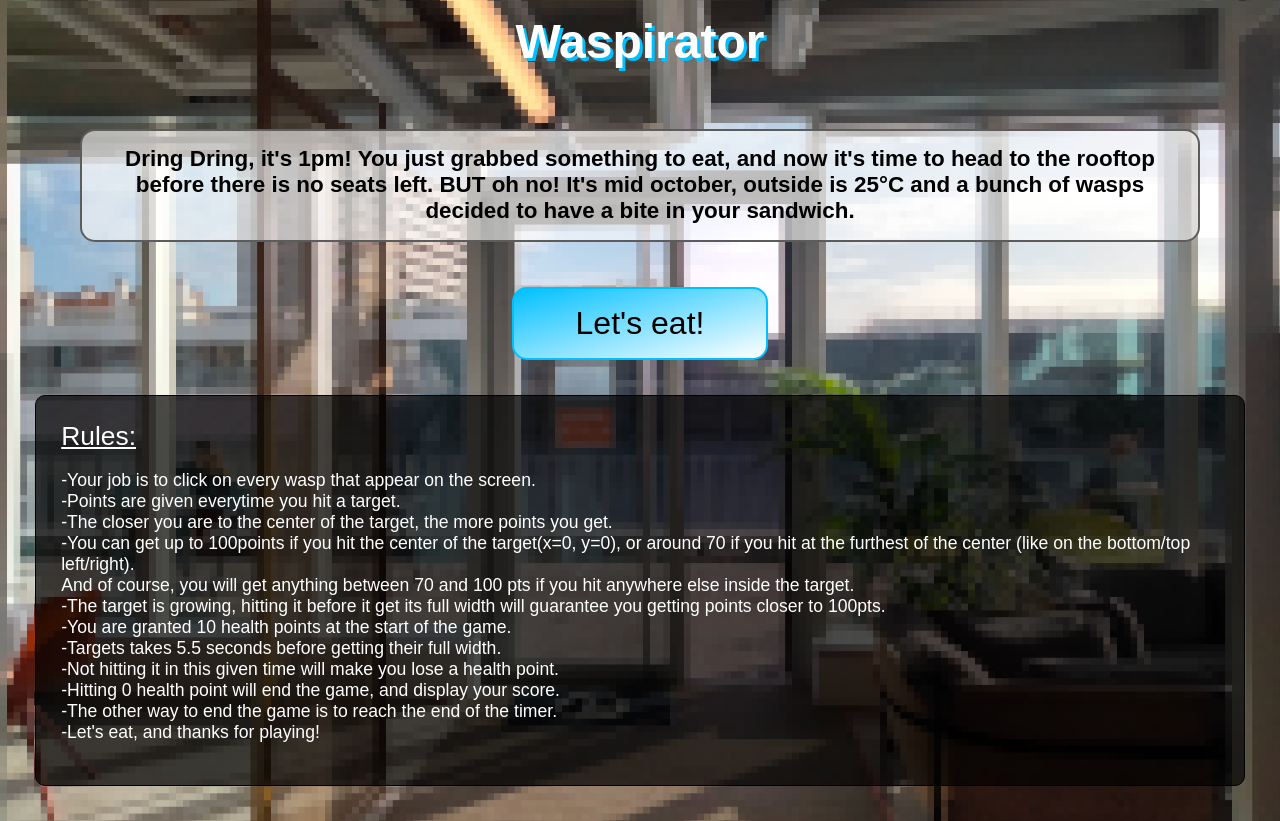
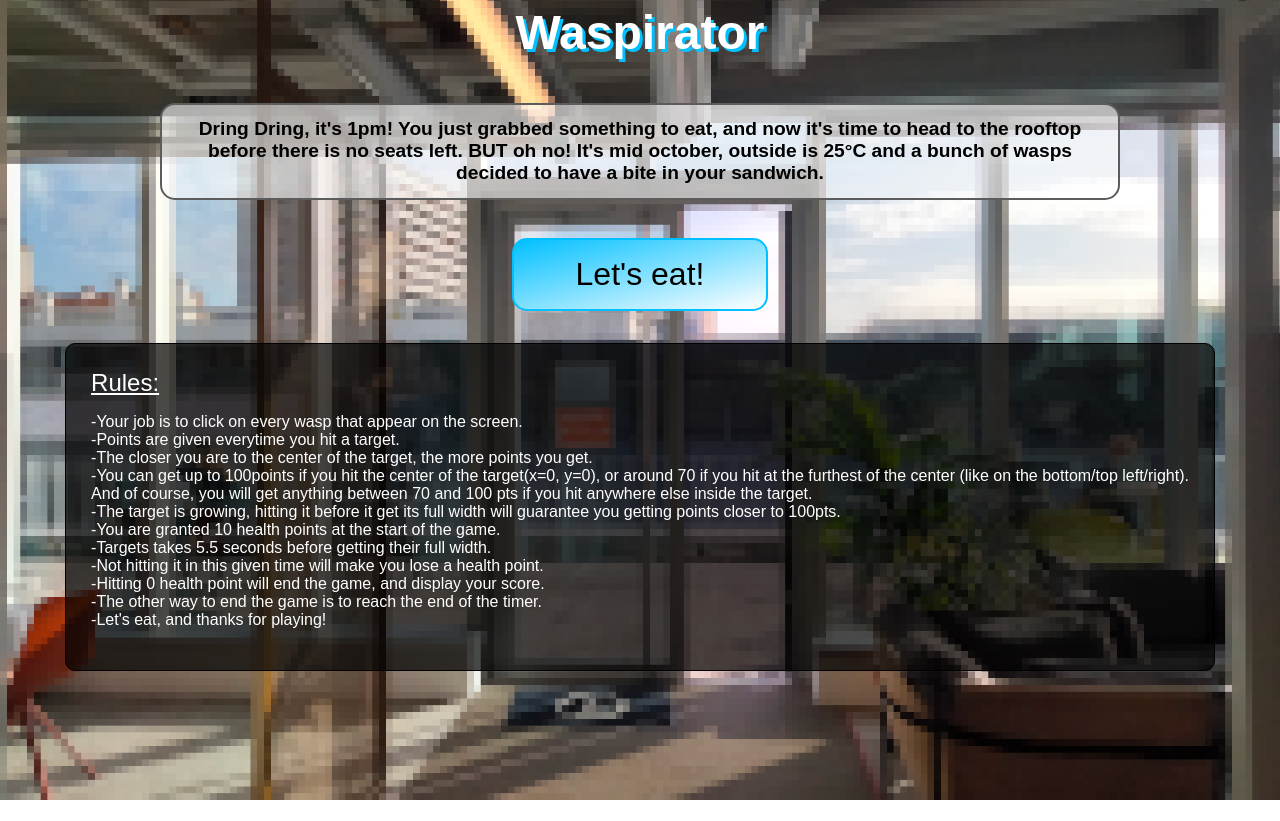
Before and after one commit to VitchetUK/Target-PewPew, a plain HTML site: page index.html in a window 1280 px wide. After the commit the page ends 800 px from the top, so only its background shows below. Drawn offline with Linux system fonts and the light colour scheme; a web font is replaced by a local one.

Commit message:
last add, i hope, added rules bis

```diff
--- a/css/style.css
+++ b/css/style.css
@@ -83,7 +83,7 @@ dialog::backdrop {
 h1 {
   font-size: 3em;
   text-align: center;
-  padding: 0.3em;
+  padding: 0.1em;
   color: white;
   text-shadow: 3px 3px 0px rgb(0, 192, 255);
   margin: 0;
@@ -204,7 +204,7 @@ body {
   background-color: rgba(255, 255, 255, 0.6);
   border-radius: 15px;
   color: black;
-  font-size: 1.4em;
+  font-size: 1.2em;
   padding: 0.7em;
   margin: 2em;
   font-weight: 600;
@@ -293,7 +293,7 @@ body {
   margin: 0;
   color: white;
   margin: 2em;
-  font-size: 1.1em;
+  font-size: 1em;
 }
 
 #rules-title {
```
